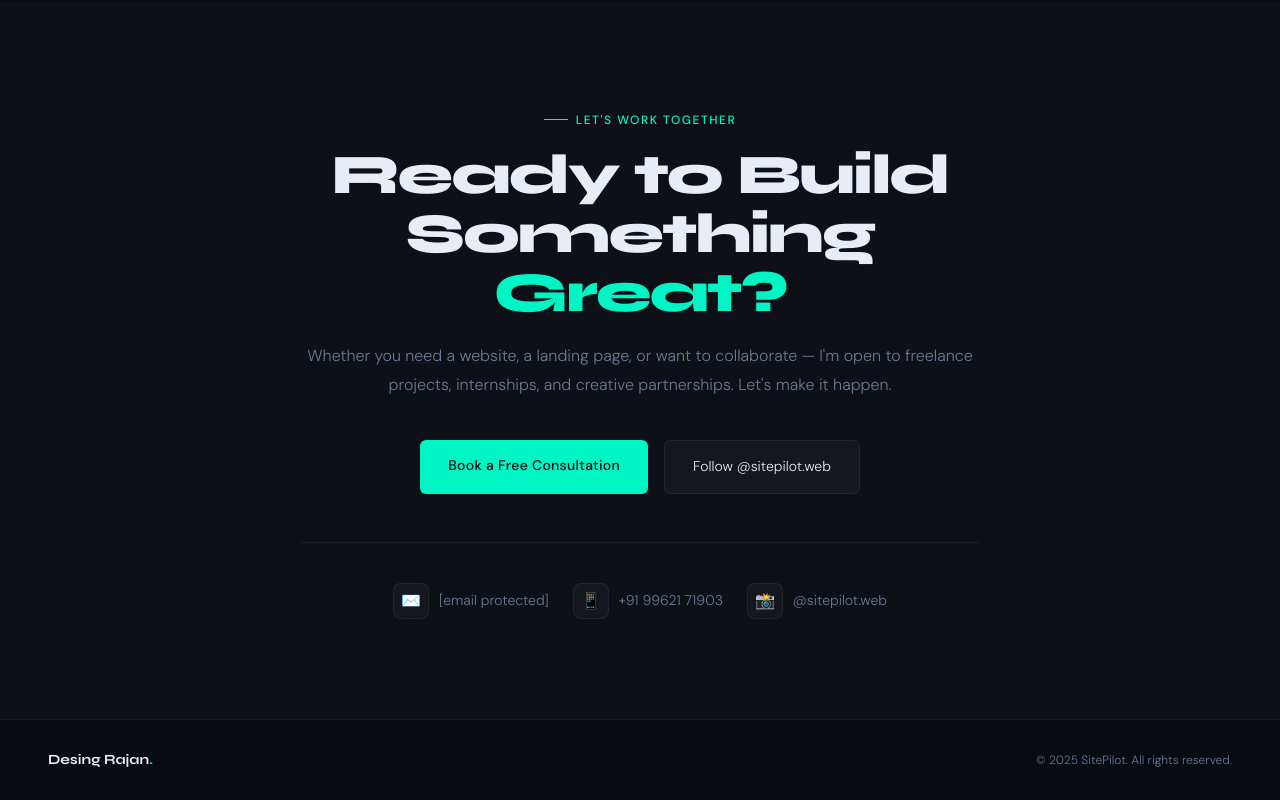
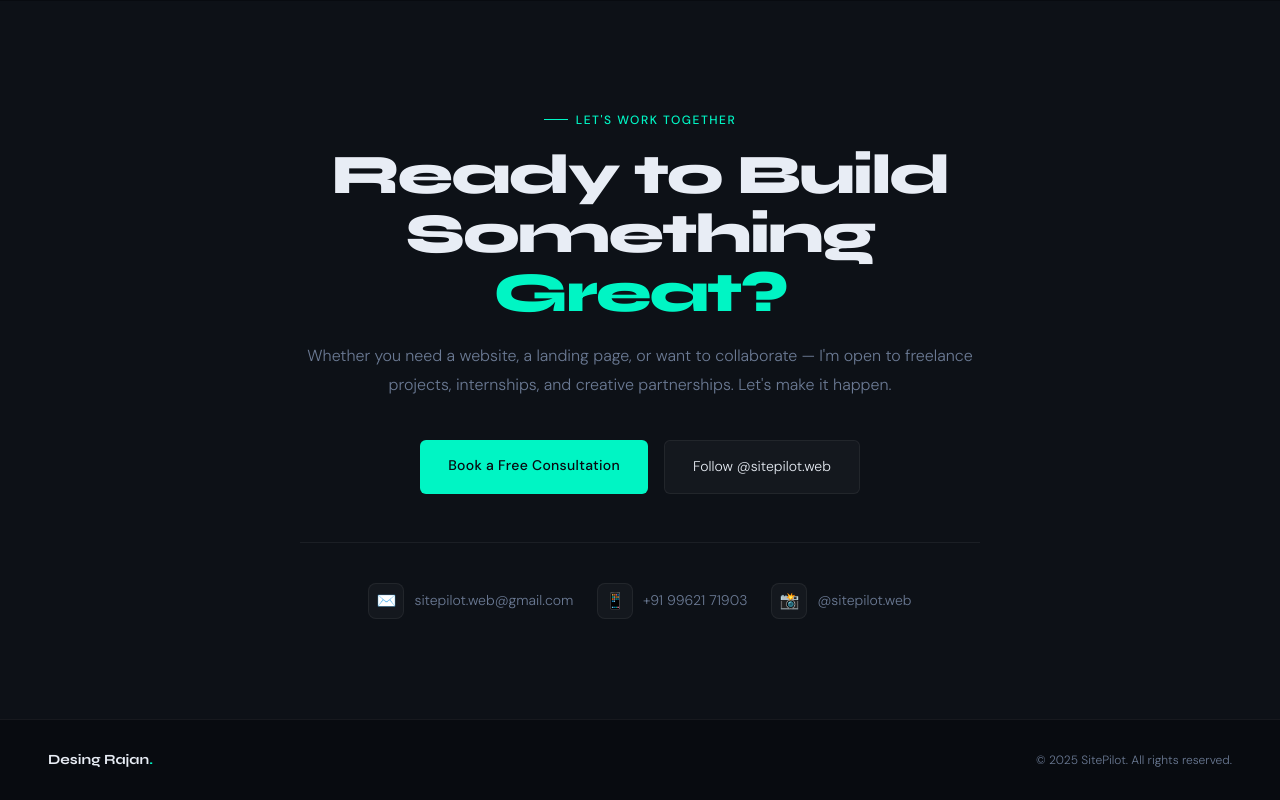
Before and after one commit to Dkingzx/desingrajan-portfolio2k26, a plain HTML site: page index.html in a window 1280 px wide. Shown: the part 4790-5590 px from the top of the page. Drawn offline with Linux system fonts and the light colour scheme.

```diff
--- a/index.html
+++ b/index.html
@@ -1043,10 +1043,10 @@
         <a href="https://instagram.com/sitepilot.web" class="btn-outline">Follow @sitepilot.web</a>
       </div>
       <div class="cta-contact">
-        <a href="/cdn-cgi/l/email-protection#d9aab0adbca9b0b5b6adf7aebcbb99beb4b8b0b5f7bab6b4" class="contact-item">
-          <div class="contact-icon">✉️</div>
-          <span class="__cf_email__" data-cfemail="d7a4bea3b2a7bebbb8a3f9a0b2b597b0bab6bebbf9b4b8ba">[email&#160;protected]</span>
-        </a>
+        <a href="mailto:sitepilot.web@gmail.com" class="contact-item">
+  <div class="contact-icon">✉️</div>
+  sitepilot.web@gmail.com
+</a>
         <a href="tel:+919962171903" class="contact-item">
           <div class="contact-icon">📱</div>
           +91 99621 71903
```
Also changed, not shown: 1 other file.
